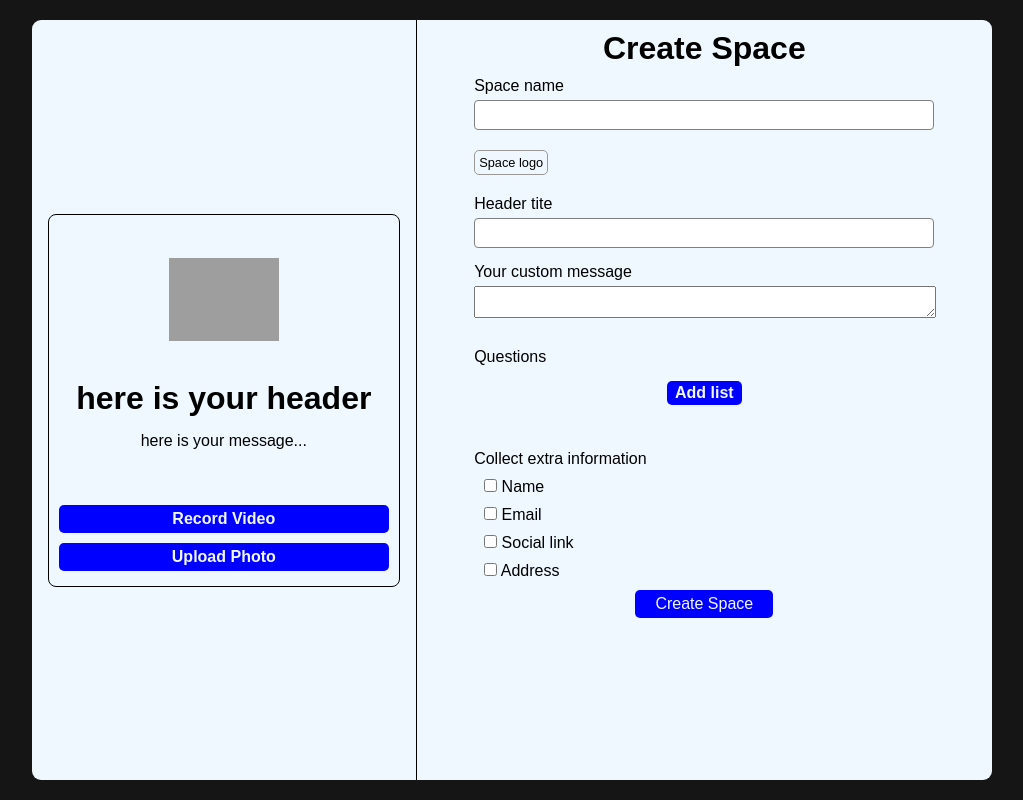
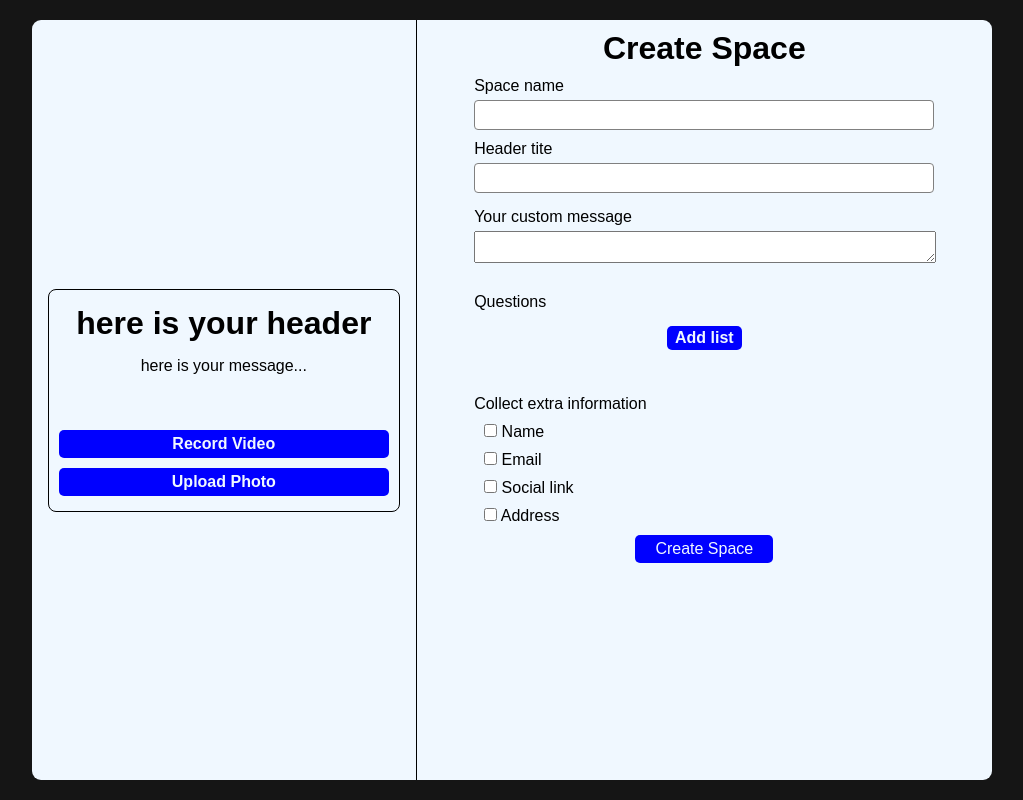
Before and after one commit to Samarth369/rev, a React (Vite) app in the folder client/: page /createrev in a window 1280 px wide. Shown: the whole page, without its empty margins (128-1151 px from the left). Built offline with nearby package versions, Linux system fonts and the light colour scheme; sample sign-in values are in the browser's storage; grey boxes are pictures that could not be loaded; a web font is replaced by a local one.

Commit message:
never fucked up 50% done

```diff
--- a/client/src/Createrev.jsx
+++ b/client/src/Createrev.jsx
@@ -10,8 +10,6 @@ export default function Createrev() {
     const [ header , setheader ] = useState("")
     const [ mess , setmess ] = useState('')
 
-    const [ imgsrc , setimgsrc ] = useState("https://testimonial.to/static/media/just-logo.040f4fd2.svg")
-
     // Ques
     const [ spacename , setspacename ] = useState("")
     const [ name , setname ] = useState(false)
@@ -20,28 +18,33 @@ export default function Createrev() {
     const [ address , setaddress ] = useState(false)
 
     const [lists, setlists] = useState([]);
-    const [ imgarr , setimgarr ] = useState()
 
     const liveref = useRef()
 
     useEffect(() => {
             let istoken = localStorage.getItem("Token")
+
             if(!istoken) {
                 navigate('/')
             }
-    } , [])
 
-    function createrev () {
+            let asd = localStorage.getItem('Token')
+        } , [])
+
+        function formsub (e) {
+            e.preventDefault()
+        }
+
+        function createrev () {
         fetch("http://localhost:3000/createrev" , {
             method: "POST",
             headers: {
-                'Content-Type': 'application/json'
+                'Content-Type': 'application/json',
             },
-            body: JSON.stringify({
+            body : JSON.stringify({
                 livepage: liveref.current.innerHTML,
                 spacename: spacename,
                 token: localStorage.getItem("Token"),
-                img: imgarr
             })
         })
         .then(res => res.json()).then(res => console.log(res))
@@ -51,16 +54,10 @@ export default function Createrev() {
     return (
         <>
             <div className="createrev-block">
-                <form className="createrev" encType="multipart/form-data">
+                <form className="createrev" encType="multipart/form-data" onSubmit={formsub}>
                     <div className="livepage" >
                         <div className="mainpage" ref={liveref}>
-                            <div className="img-block">
-                                <img
-                                    src={imgsrc}
-                                    alt=""
-                                    width={110}
-                                />
-                            </div>
+
 
                             <div className="header-block">
                                 <h1 className="header">{header == "" ? "here is your header" : header}</h1>
@@ -135,26 +132,6 @@ export default function Createrev() {
                             <div className="spacename-in">
                                 Space name
                                 <input type="text" onChange={(e) => {setspacename(e.target.value)}}/>
-                            </div>
-                        </div>
-
-
-                        <div className="spacelogo">
-                            <div className="spacelogo-in">
-                                <label htmlFor="logo">
-                                    <div className="logodiv">Space logo</div>
-                                </label>
-                                <input type="file" name="logo" id="logo" onChange={async (e) => {
-                                    const file = e.target.files[0];
-                                    let array8file = await file.arrayBuffer();
-                                    let unit8arr = new Uint8Array(array8file);
-                                    setimgarr([ unit8arr , file.type ])
-
-                                    if (file) {
-                                      const imageUrl = URL.createObjectURL(file);
-                                      setimgsrc(imageUrl);
-                                    }
-                                }}/>
                             </div>
                         </div>
 
@@ -255,7 +232,7 @@ export default function Createrev() {
 
 
                         <div className="createspacebtn">
-                            <button type="button" onClick={createrev}>Create Space</button>
+                            <button onClick={createrev} type="button">Create Space</button>
                         </div>
                     </div>
                 </form>
--- a/client/style/createrev.css
+++ b/client/style/createrev.css
@@ -149,6 +149,7 @@
     width: 80%;
     display: flex;
     flex-direction: column;
+    margin: 10px 0px 0px 0px;
 }
 
 .headertitle-in input {
```
Also changed, not shown: client/src/Home.jsx (line endings or trailing spaces), 1 other file (tests, documents, lock files or other folders).
